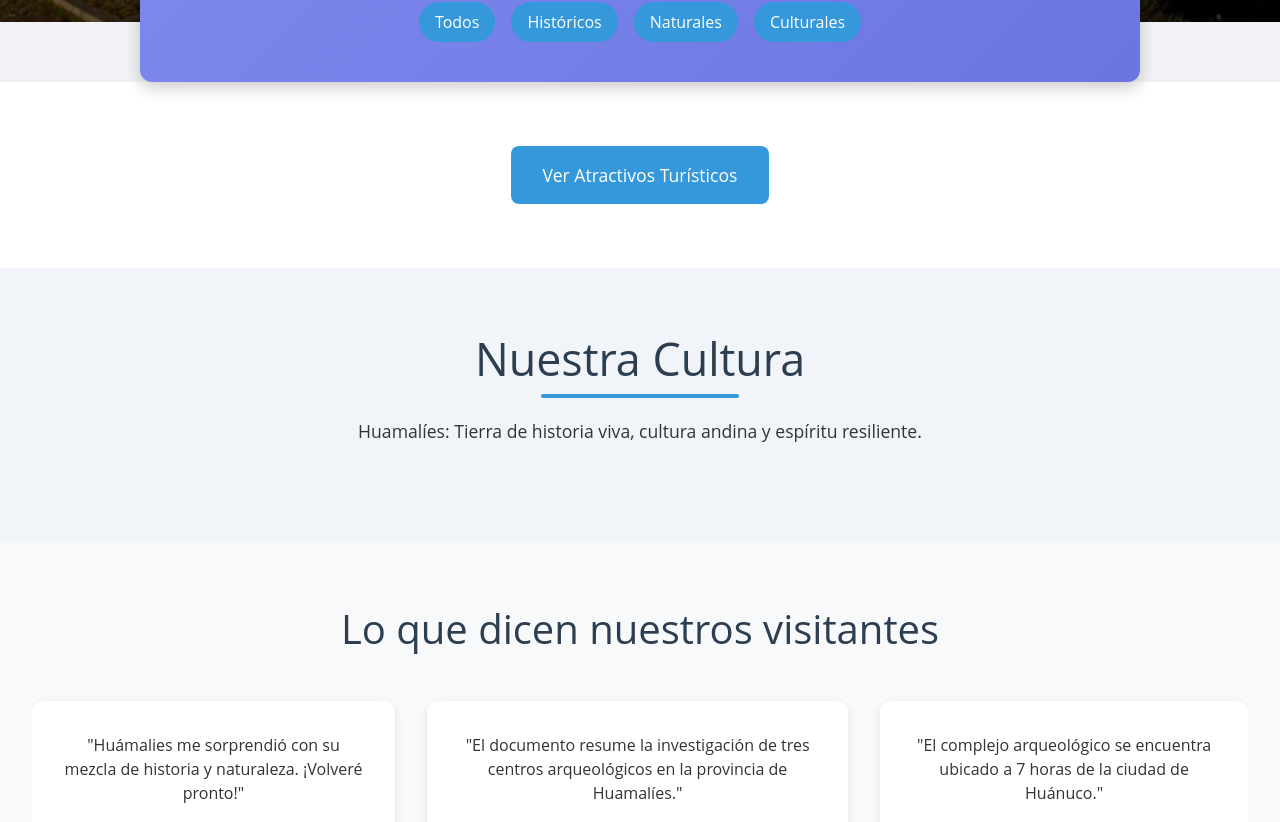
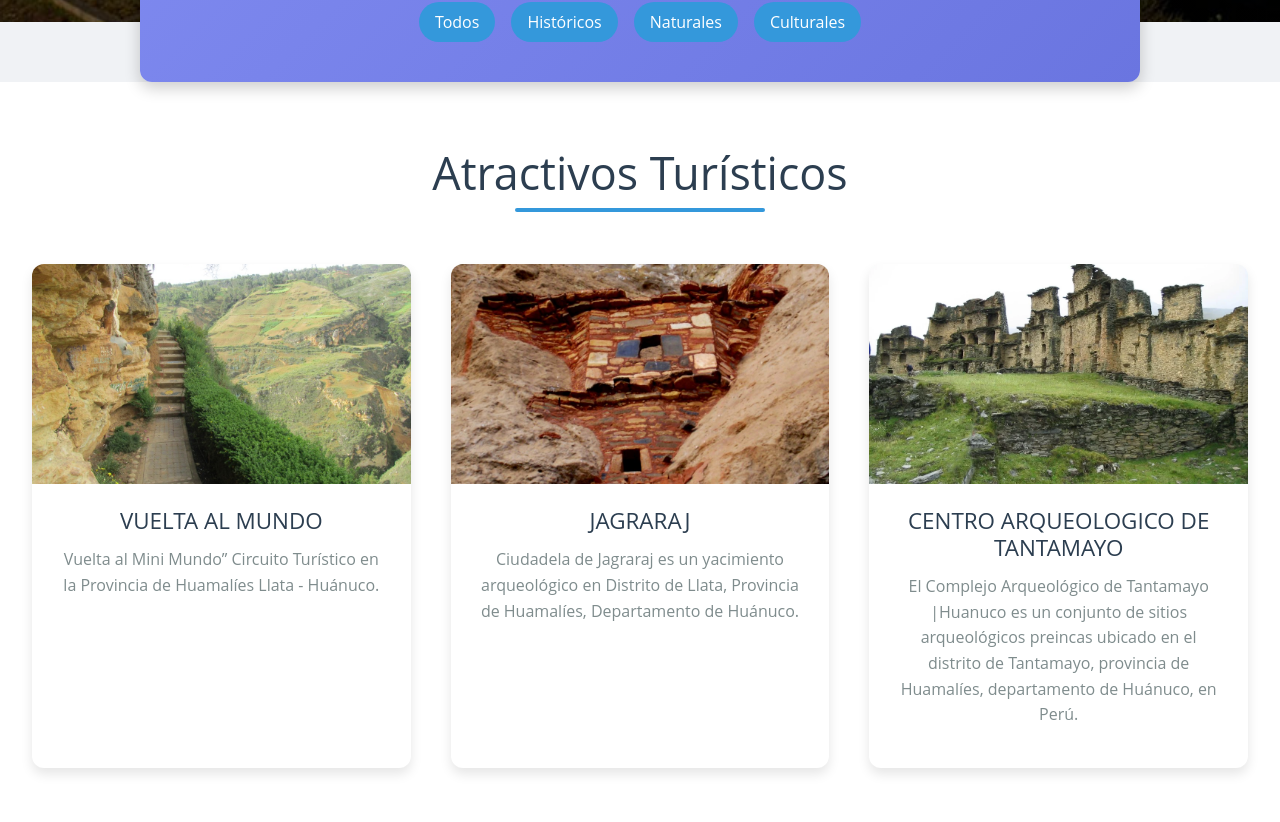
Before and after one commit to ELIAS24RIVERA/huamalies, a React (Create React App) app: page / in a window 1280 px wide. Shown: the part 538-1360 px from the top of the page. Built offline with nearby package versions, Linux system fonts and the light colour scheme.

Commit message:
coreccion de Header

```diff
--- a/src/components/Header.jsx
+++ b/src/components/Header.jsx
@@ -1,11 +1,10 @@
-import React, { useState } from 'react';
+import React from 'react';
 import styled from 'styled-components';
 import Filters from './Filters';
 import FilterText from './FilterText';
 import 'bootstrap/dist/css/bootstrap.min.css';
 
-// ------------------ ESTILOS ------------------
-
+// Estilos generales corregidos con backticks
 const MainContainer = styled.div`
   font-family: 'Open Sans', sans-serif;
   max-width: 1400px;
@@ -25,6 +24,7 @@ const HeroContainer = styled.section`
   text-shadow: 2px 2px 6px rgba(0,0,0,0.8);
   text-align: center;
   padding: 2rem;
+  position: relative;
 
   @media (max-width: 768px) {
     height: 60vh;
@@ -86,21 +86,6 @@ const Section = styled.section`
       left: 20%;
       border-radius: 2px;
     }
-  }
-`;
-
-const ToggleButton = styled.button`
-  background: #3498db;
-  color: white;
-  border: none;
-  padding: 1rem 2rem;
-  font-size: 1.1rem;
-  border-radius: 8px;
-  cursor: pointer;
-  transition: background 0.3s;
-
-  &:hover {
-    background: #2980b9;
   }
 `;
 
@@ -229,37 +214,7 @@ const Footer = styled.footer`
   }
 `;
 
-// ------------------ COMPONENTES ------------------
-
-const TourismAttractions = ({ attractions }) => {
-  const [showAttractions, setShowAttractions] = useState(false);
-
-  return (
-    <Section>
-      <ToggleButton onClick={() => setShowAttractions(!showAttractions)}>
-        {showAttractions ? 'Ocultar Atractivos Turísticos' : 'Ver Atractivos Turísticos'}
-      </ToggleButton>
-
-      {showAttractions && (
-        <>
-          <h2>Atractivos Turísticos</h2>
-          <AttractionsGrid>
-            {attractions.map(attraction => (
-              <AttractionCard key={attraction.id}>
-                <img src={attraction.image} alt={attraction.name} />
-                <div>
-                  <h3>{attraction.name}</h3>
-                  <p>{attraction.description}</p>
-                </div>
-              </AttractionCard>
-            ))}
-          </AttractionsGrid>
-        </>
-      )}
-    </Section>
-  );
-};
-
+// Componente principal
 const HomePage = () => {
   const attractions = [
     {
@@ -277,7 +232,7 @@ const HomePage = () => {
     {
       id: 3,
       name: "CENTRO ARQUEOLOGICO DE TANTAMAYO",
-      description: "El Complejo Arqueológico de Tantamayo es un conjunto de sitios arqueológicos preincas ubicado en el distrito de Tantamayo.",
+      description: "El Complejo Arqueológico de Tantamayo |Huanuco   es un conjunto de sitios arqueológicos preincas ubicado en el distrito de Tantamayo, provincia de Huamalíes, departamento de Huánuco, en Perú.",
       image: "/imag/tantamayo.jpg"
     }
   ];
@@ -290,12 +245,12 @@ const HomePage = () => {
     },
     {
       id: 2,
-      quote: "El documento resume la investigación de tres centros arqueológicos en la provincia de Huamalíes.",
+      quote: "El documento resume la investigación de tres centros arqueológicos en la provincia de Huamalíes, Perú: Chapish Pariash, Huamán Huilca e Inca Nani y Jagraraj.",
       author: "Carlos P. - Cusco"
     },
     {
       id: 3,
-      quote: "El complejo arqueológico se encuentra ubicado a 7 horas de la ciudad de Huánuco.",
+      quote: "El complejo arqueologico se encuentra ubicado a 7 horas de la ciudad de Huánuco en la Provincia de Huamalíes aprox.",
       author: "Lucía M. - Arequipa"
     }
   ];
@@ -315,12 +270,25 @@ const HomePage = () => {
         </FilterContainer>
       </header>
 
-      <TourismAttractions attractions={attractions} />
+      <Section>
+        <h2>Atractivos Turísticos</h2>
+        <AttractionsGrid>
+          {attractions.map(attraction => (
+            <AttractionCard key={attraction.id}>
+              <img src={attraction.image} alt={attraction.name} />
+              <div>
+                <h3>{attraction.name}</h3>
+                <p>{attraction.description}</p>
+              </div>
+            </AttractionCard>
+          ))}
+        </AttractionsGrid>
+      </Section>
 
       <Section style={{ background: '#f1f5f9' }}>
         <h2>Nuestra Cultura</h2>
         <p style={{ maxWidth: '800px', margin: '0 auto 2rem', fontSize: '1.1rem' }}>
-          Huamalíes: Tierra de historia viva, cultura andina y espíritu resiliente.
+          Huamalíes: Tierra de historia viva, cultura andina y espíritu resiliente..
         </p>
       </Section>
 
```
